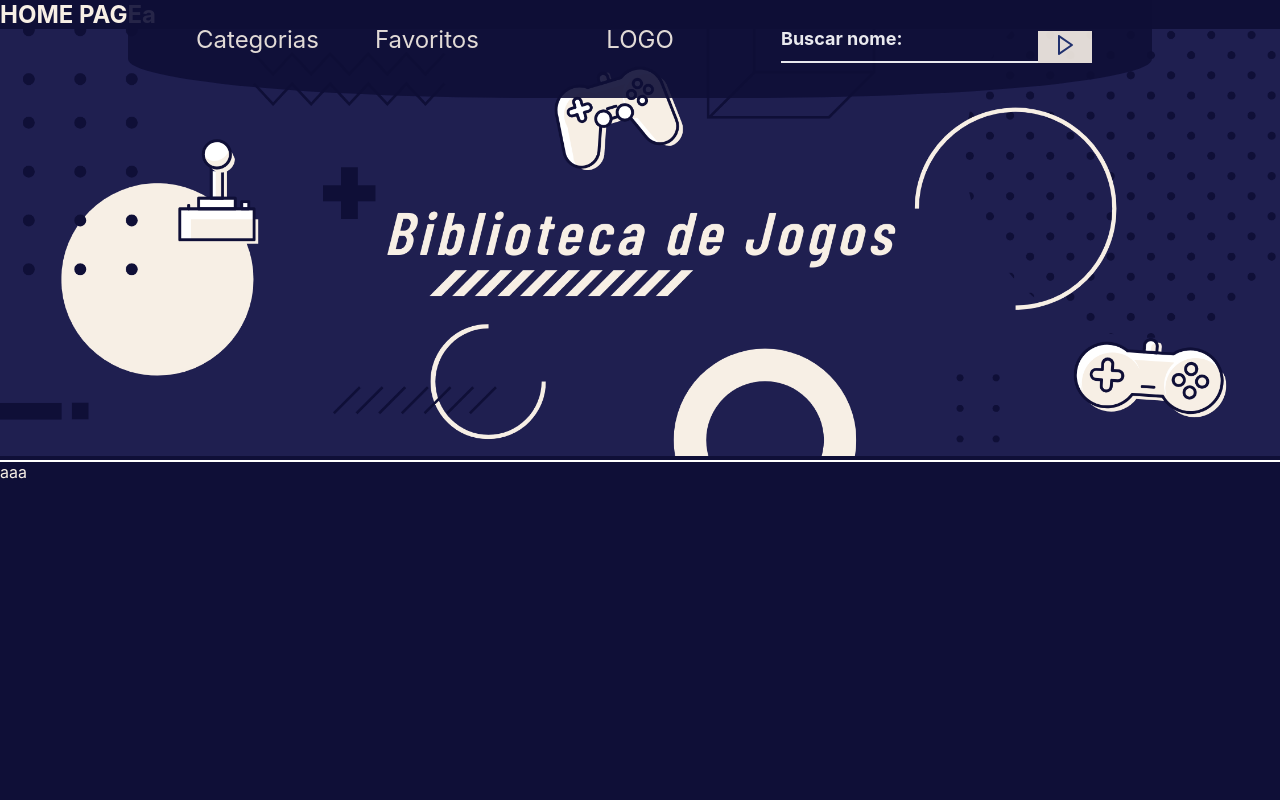
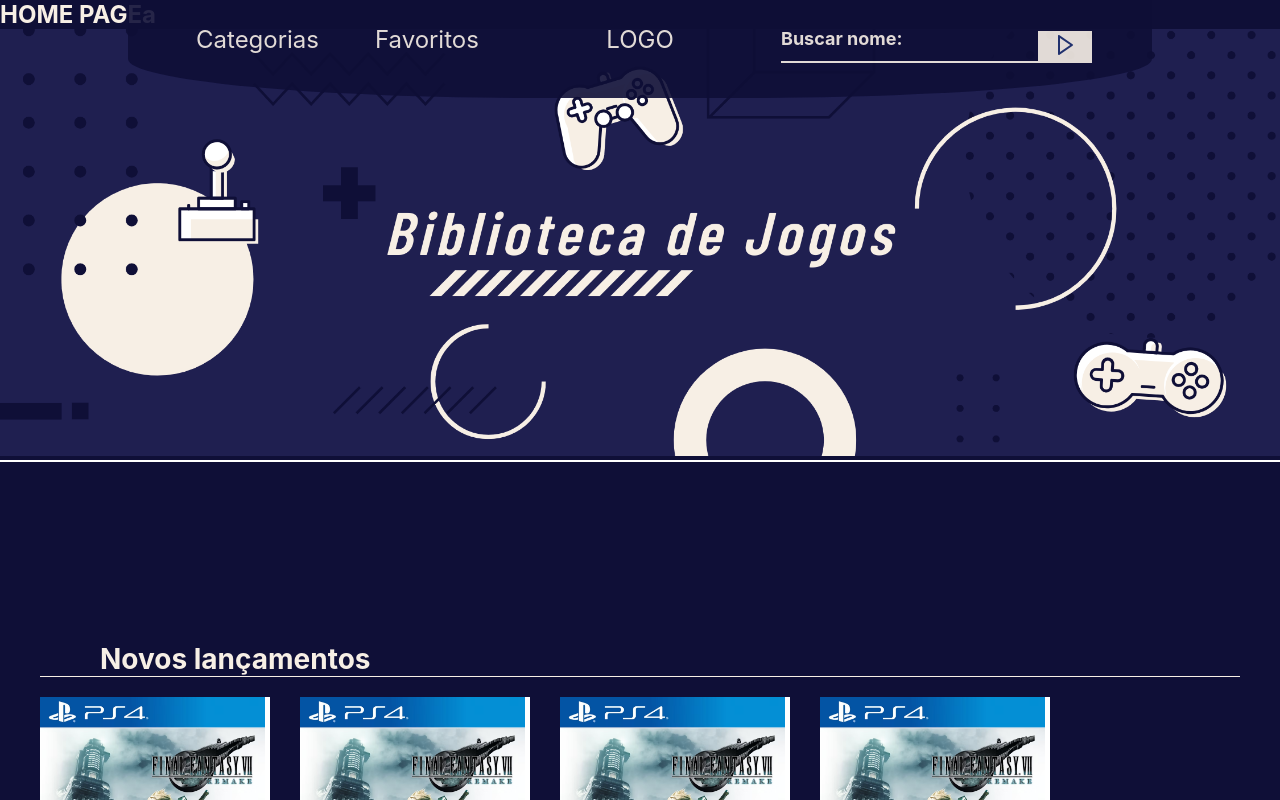
Before and after one commit to oliveiravitor32/Biblioteca_de_Jogos-Angular, an Angular app: page / in a window 1280 px wide. Built offline with nearby package versions, Linux system fonts and the light colour scheme.

Commit message:
Cria seção de jogos com cartão de jogo teste e organiza variáveis de scss

```diff
--- a/src/app/app.component.scss
+++ b/src/app/app.component.scss
@@ -1,4 +1,5 @@
 @import "../styles.scss";
+@import "../styles/utils/illuminated-box-shadow";
 
 header {
   position: fixed;
@@ -24,9 +25,9 @@ header {
 
       &:hover {
         cursor: pointer;
-        background-color: #fff;
-        color: #300f7b;
-        box-shadow: 0px 0px 20px 2px #734dcc;
+        background-color: $contrast-color;
+        color: $purple-color;
+        box-shadow: $illuminated-box-shadow;
       }
     }
   }
@@ -56,28 +57,25 @@ form {
     position: absolute;
     top: 8px;
     left: 0;
-    color: #fff;
     font-weight: bold;
     font-size: 18px;
     transition: all 0.5s;
   }
 
   & input {
-    color: #fff;
-
     font-weight: bold;
     height: auto;
     padding: 20px 8px 0 8px;
     background: transparent;
     border: 0;
-    border-bottom: 2px solid #fff;
+    border-bottom: 2px solid $contrast-color;
     font-size: 18px;
     outline: none;
     transition: all 0.5s;
     text-align: bottom;
 
     &:focus {
-      border-color: #734dcc;
+      border-color: $light-color;
     }
 
     &::placeholder {
@@ -104,8 +102,8 @@ form {
       cursor: pointer;
       transform: scale(1.05);
       background-color: #fff;
-      box-shadow: 0px 0px 20px 2px #734dcc;
-      color: #300f7b;
+      box-shadow: $illuminated-box-shadow;
+      color: $purple-color;
     }
 
     &:active {
--- a/src/app/pages/home/home.component.html
+++ b/src/app/pages/home/home.component.html
@@ -4,5 +4,62 @@
 </div>
 
 <main>
-  <div>aaa</div>
+  <section>
+    <h2>Novos lançamentos</h2>
+    <ul class="container-games">
+      <li>
+        <div class="container-card-game">
+          <img src="../../../assets/exemple-game.png" alt="" />
+          <span>estrela</span>
+        </div>
+      </li>
+      <li>
+        <div class="container-card-game">
+          <img src="../../../assets/exemple-game.png" alt="" />
+          <span>estrela</span>
+        </div>
+      </li>
+      <li>
+        <div class="container-card-game">
+          <img src="../../../assets/exemple-game.png" alt="" />
+          <span>estrela</span>
+        </div>
+      </li>
+      <li>
+        <div class="container-card-game">
+          <img src="../../../assets/exemple-game.png" alt="" />
+          <span>estrela</span>
+        </div>
+      </li>
+    </ul>
+  </section>
+  <section>
+    <h2>Populares</h2>
+    <ul class="container-games">
+      <li>
+        <div class="container-card-game">
+          <img src="../../../assets/exemple-game.png" alt="" />
+          <span>estrela</span>
+        </div>
+      </li>
+      <li>
+        <div class="container-card-game">
+          <img src="../../../assets/exemple-game.png" alt="" />
+          <span>estrela</span>
+        </div>
+      </li>
+      <li>
+        <div class="container-card-game">
+          <img src="../../../assets/exemple-game.png" alt="" />
+          <span>estrela</span>
+        </div>
+      </li>
+      <li>
+        <div class="container-card-game">
+          <img src="../../../assets/exemple-game.png" alt="" />
+          <span>estrela</span>
+        </div>
+      </li>
+    </ul>
+  </section>
 </main>
--- a/src/app/pages/home/home.component.scss
+++ b/src/app/pages/home/home.component.scss
@@ -1,3 +1,6 @@
+@import "../../../styles/utils/illuminated-box-shadow";
+@import "../../../styles.scss";
+
 .banner {
   border-bottom: 2px solid #fff;
 
@@ -5,3 +8,59 @@
     width: 100%;
   }
 }
+
+main {
+  margin: 180px 40px;
+  display: flex;
+  flex-direction: column;
+  gap: 160px;
+
+  & h2 {
+    font-weight: medium;
+    font-size: 28px;
+    border-bottom: 1.8px solid $contrast-color;
+    padding-left: 60px;
+  }
+
+  & .container-games {
+    margin-top: 20px;
+    display: flex;
+    gap: 30px;
+  }
+
+  & .container-card-game {
+    position: relative;
+    overflow: hidden;
+    height: 280px;
+    width: 230px;
+    background-color: #fff;
+  }
+
+  & .container-card-game:hover {
+    cursor: pointer;
+    border: 5px solid #fff;
+    box-shadow: $illuminated-box-shadow;
+  }
+
+  & .container-card-game:after {
+    content: "";
+    top: 0;
+    left: 0;
+    position: absolute;
+    width: 100%;
+    height: 100%;
+    background-color: black;
+    z-index: -1;
+    opacity: 0.5;
+  }
+  & .container-card-game:hover:after {
+    z-index: 2;
+  }
+
+  & .container-card-game img {
+    position: absolute;
+    z-index: 1;
+    height: 100%;
+    width: auto;
+  }
+}
--- a/src/styles.scss
+++ b/src/styles.scss
@@ -2,6 +2,9 @@ $primary-color: #0f0f37;
 $secondary-color: #1f1f50;
 $tertiary-color: #050521;
 $contrast-color: #f7efe5;
+
+$purple-color: #734dcc;
+$light-color: #734dcc;
 $font: Inter;
 
 @font-face {
@@ -15,12 +18,14 @@ $font: Inter;
   border: 0;
   box-sizing: border-box;
   text-decoration: none;
+  list-style: none;
   color: $contrast-color;
 }
 
 html,
 body {
   height: 100%;
+  overflow-y: auto;
 }
 
 body {
--- /dev/null
+++ b/src/styles/utils/_illuminated-box-shadow.scss
@@ -0,0 +1 @@
+$illuminated-box-shadow: 0px 0px 20px 2px #734dcc;
```
Also changed, not shown: src/assets/exemple-game.png (added).
